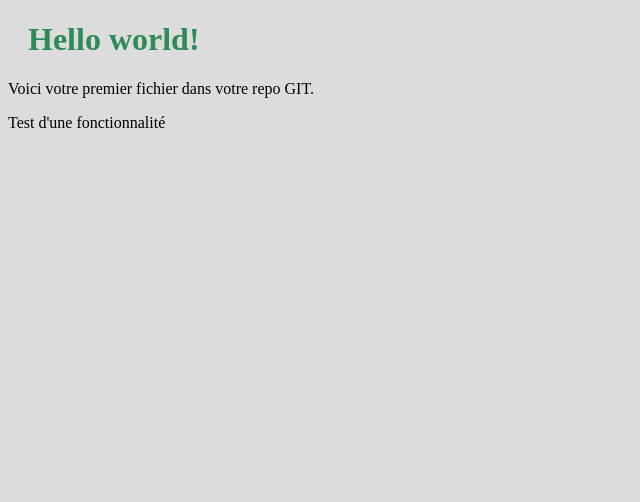
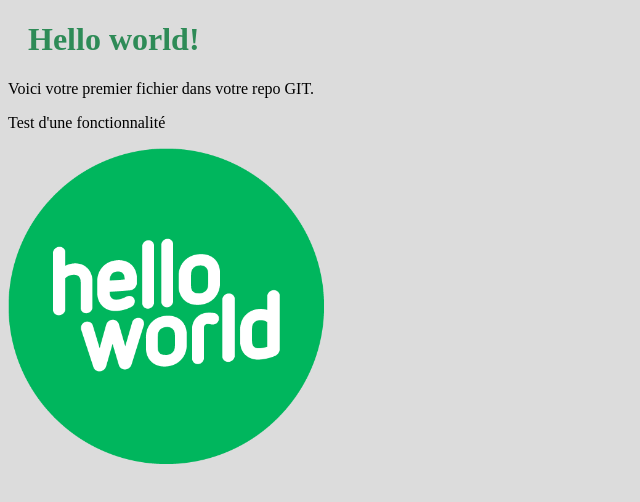
Before and after one commit to 14Saehyn/hello-world, a plain HTML site: page index.html in a window 1280 px wide. Shown: the whole page, without its empty margins (0-640 px from the left). Drawn offline with Linux system fonts and the light colour scheme.

Commit message:
Feat (index.html) add img

```diff
--- a/index.html
+++ b/index.html
@@ -11,7 +11,7 @@
     <h1>Hello world!</h1>
     <p>Voici votre premier fichier dans votre repo GIT.</p>
     <p>Test d'une fonctionnalité</p>
-
+    <img src="img_HW.png" alt="Hello World!" style="min-width: 25%; max-width: 25%" />
 </body>
 
 </html>
```
Also changed, not shown: img_HW.png (added).
